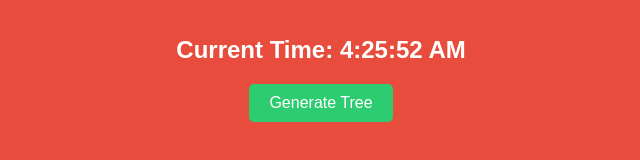
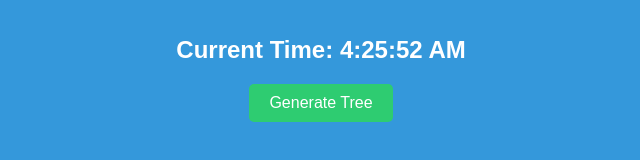
Before and after one commit to speedyfriend67/Christmas-event, a plain HTML site: page index.html in a window 1280 px wide. Shown: the whole page, without its empty margins (319-959 px from the left). Drawn offline with Linux system fonts and the light colour scheme.

Commit message:
Update index.html

```diff
--- a/index.html
+++ b/index.html
@@ -6,7 +6,7 @@
     <title>Christmas Tree Time</title>
     <style>
         body {
-            background-color: #e74c3c; /* Christmas red background */
+            background-color: #3498db; /* Christmas blue background */
             color: #fff; /* White text */
             text-align: center;
             font-family: 'Arial', sans-serif;
```
